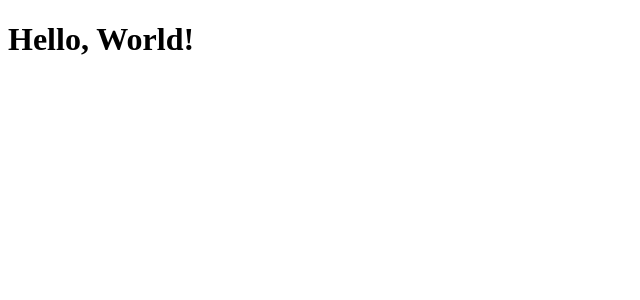
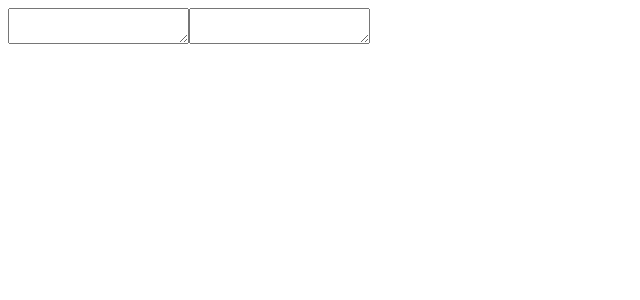
Before and after one commit to rajputd/markdown-previewer, a React app: page / in a window 1280 px wide. Shown: the top 300 px of the page, without its empty margins (0-640 px from the left). Built offline with nearby package versions, Linux system fonts and the light colour scheme.

Commit message:
Integrate Editor and MarkdownDisplay into the App component

```diff
--- a/src/components/App.js
+++ b/src/components/App.js
@@ -1,10 +1,26 @@
 import React, { Component } from "react";
+import Editor from './Editor.js';
+import MarkDownDisplay from './MarkDownDisplay.js';
 
 class App extends Component {
+  constructor(props) {
+    super(props);
+    this.state = {
+      input: ''
+    };
+
+    this.handleChange = this.handleChange.bind(this);
+  }
+
+  handleChange(event) {
+    this.setState({input: event.target.value});
+  }
+
   render(){
     return(
       <div className="App">
-        <h1> Hello, World! </h1>
+        <Editor input={this.state.input} onChange={this.handleChange}/>
+        <MarkDownDisplay input={this.state.input}/>
       </div>
     );
   }
--- a/src/components/Editor.js
+++ b/src/components/Editor.js
@@ -3,21 +3,11 @@ import React, { Component } from 'react';
 export default class Editor extends Component {
   constructor(props) {
     super(props);
-
-    this.state = {
-      input: ''
-    }
-
-    this.handleChange = this.handleChange.bind(this);
-  }
-
-  handleChange(event) {
-    this.setState({input: event.target.value});
   }
 
   render() {
     return (
-      <textarea value={this.state.input} onChange={this.handleChange} />
+      <textarea value={this.props.input} onChange={this.props.onChange} />
     )
   }
 }
--- a/src/components/MarkdownDisplay.js
+++ b/src/components/MarkdownDisplay.js
@@ -7,7 +7,7 @@ export default class MarkDownDisplay extends Component{
 
   render() {
     return (
-      <textarea value={this.props.markdown}/>
+      <textarea value={this.props.input} readOnly/>
     )
   }
 }
```
